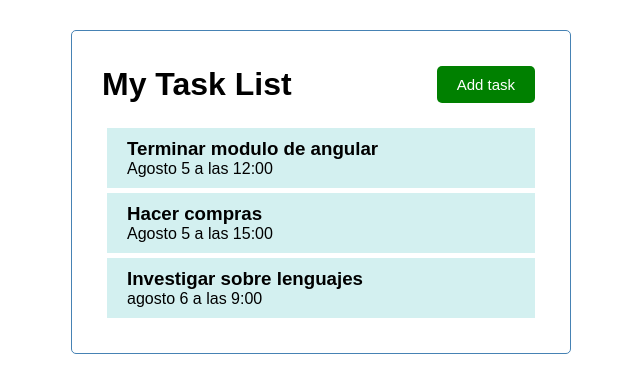
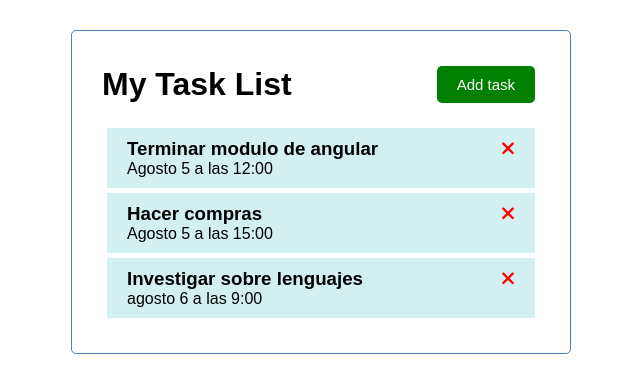
Before and after one commit to DrCondr/task-list, an Angular app: page / in a window 1280 px wide. Shown: the top 392 px of the page, without its empty margins (319-959 px from the left). Built offline with nearby package versions, Linux system fonts and the light colour scheme.

Commit message:
Componente de lista de items

```diff
--- a/angular.json
+++ b/angular.json
@@ -102,5 +102,7 @@
       }
     }
   },
-  "defaultProject": "task-list"
+  "cli": {
+    "analytics": false
+  }
 }
--- a/src/app/components/tasks-item/tasks-item.component.html
+++ b/src/app/components/tasks-item/tasks-item.component.html
@@ -1,4 +1,10 @@
 <div class="task">
-    <h3>{{task.text}}</h3>
+    <h3>
+        {{task.text}}
+        <fa-icon
+         [icon] ="faTimes"
+         [ngStyle] = "{'color':'red'}"
+         >
+        </fa-icon></h3>
     <P>{{task.day}}</P>
 </div>
--- a/src/app/components/tasks-item/tasks-item.component.ts
+++ b/src/app/components/tasks-item/tasks-item.component.ts
@@ -1,6 +1,7 @@
 import { Component, OnInit, Input } from '@angular/core';
 import{Task} from '../../task'
 import{TASKS} from '../../mock-tasks'
+import { faTimes } from '@fortawesome/free-solid-svg-icons';
 
 @Component({
   selector: 'app-tasks-item',
@@ -9,6 +10,7 @@ import{TASKS} from '../../mock-tasks'
 })
 export class TasksItemComponent implements OnInit {
   @Input() task: Task = TASKS[0]
+  faTimes = faTimes;
 
   constructor() { }
 
--- a/tsconfig.json
+++ b/tsconfig.json
@@ -16,7 +16,7 @@
     "experimentalDecorators": true,
     "moduleResolution": "node",
     "importHelpers": true,
-    "target": "es2017",
+    "target": "es2020",
     "module": "es2020",
     "lib": [
       "es2020",
```
Also changed, not shown: package.json (+11 -11 lines), 1 other file (tests, documents, lock files or other folders).
